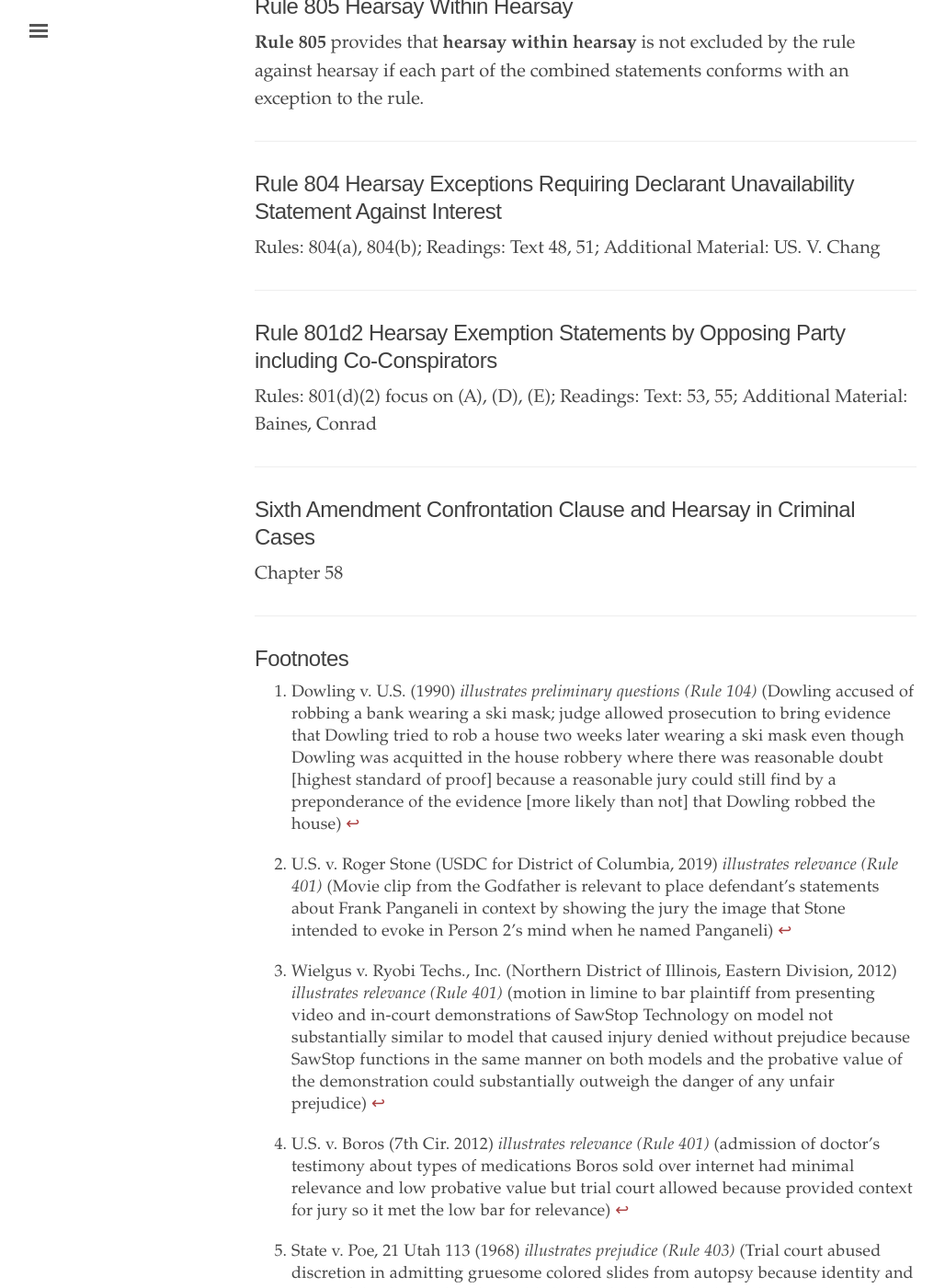
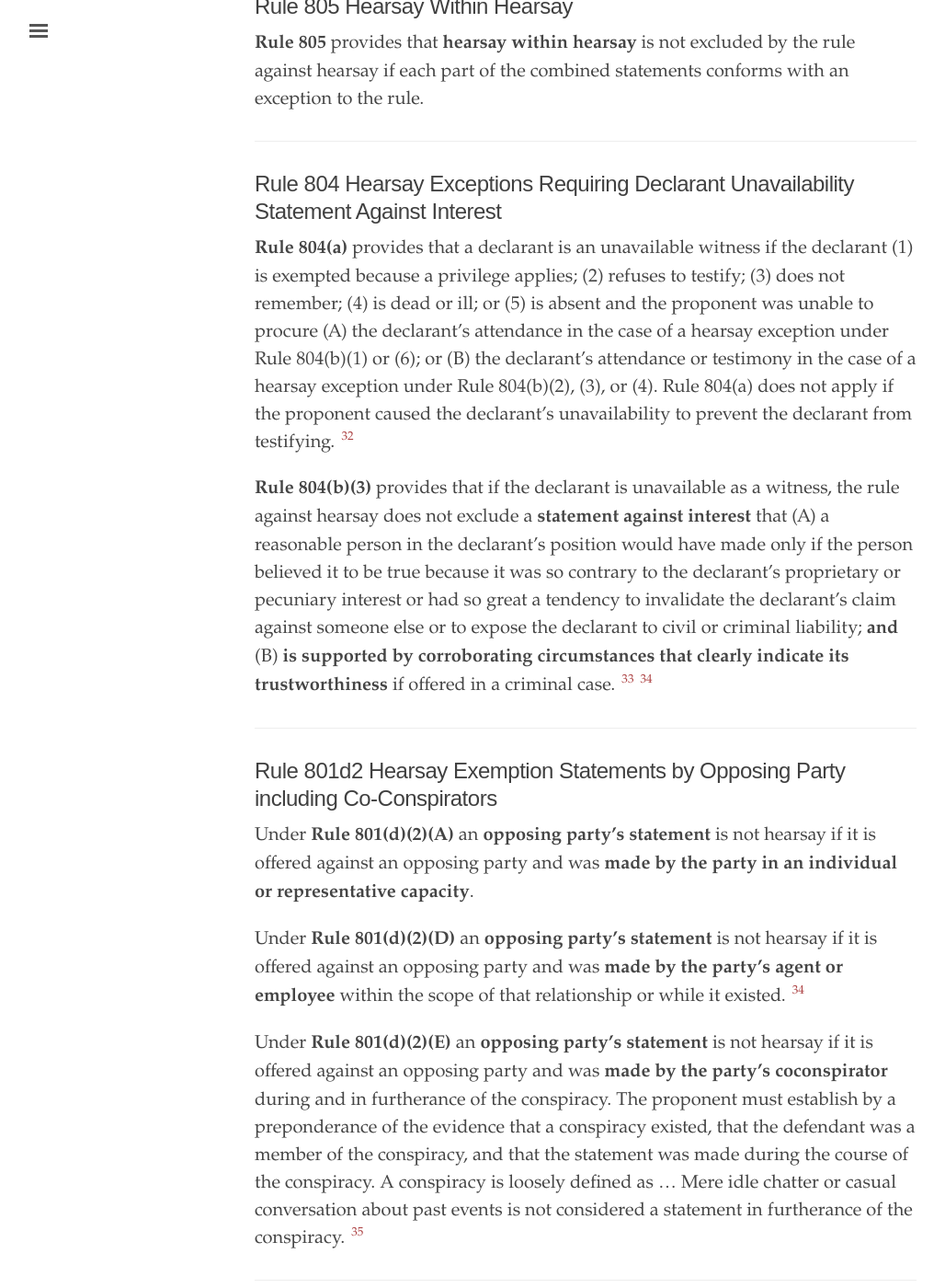
Before and after one commit to binipringle/right-to-be-forgotten, a Jekyll site: the page built from _texts/0-outline.md, in a window 1280 px wide and 1400 px high, scrolled down 10967 px. Shown: the whole window at 92% size, without its empty margins (3-1031 px from the left). Built offline with Jekyll 4.4.1, drawn with Linux system fonts in a browser that asks for light colours; some of the changed text lies outside the part shown.

Commit message:
updated outline

```diff
--- a/_texts/0-outline.md
+++ b/_texts/0-outline.md
@@ -309,21 +309,34 @@
 
 ## Rule 804 Hearsay Exceptions Requiring Declarant Unavailability Statement Against Interest
 
-Rules: 804(a), 804(b);
-Readings: Text 48, 51;
-Additional Material: US. V. Chang
+**Rule 804(a)** provides that a declarant is an unavailable witness if the declarant (1) is exempted because a privilege applies; (2) refuses to testify; (3) does not remember; (4) is dead or ill; or (5) is absent and the proponent was unable to procure (A) the declarant’s attendance in the case of a hearsay exception under Rule 804(b)(1) or (6); or (B) the declarant’s attendance or testimony in the case of a hearsay exception under Rule 804(b)(2), (3), or (4). Rule 804(a) does not apply if the proponent caused the declarant’s unavailability to prevent the declarant from testifying. [^32]
+
+**Rule 804(b)(3)** provides that if the declarant is unavailable as a witness, the rule against hearsay does not exclude a **statement against interest** that (A) a reasonable person in the declarant’s position would have made only if the person believed it to be true because it was so contrary to the declarant’s proprietary or pecuniary interest or had so great a tendency to invalidate the declarant’s claim against someone else or to expose the declarant to civil or criminal liability; **and** (B) **is supported by corroborating circumstances that clearly indicate its trustworthiness** if offered in a criminal case. [^33] [^34]
+
+[^32]:Hypo Hardin's taped conversations with Stone and Johnson (Hypo for class 24) *illustrates statement against interest exception to rule against hearsay* (if Hardin's statement used against Stone the statement is untrustworthy because Hardin was cooperating with prosecutors when he taped the conversation [no idea whether I got this right])
+
+[^33]:United States v. Chang 999 F,3d 1059 (C.A. 7th 2021) *illustrates statement against interest exception to rule against hearsay* (Court barred Lola Chang's self-incriminating statements exculpating Ely Lao where they had been arrested in a car that broke down on the highway and cops found drugs and illegally modified guns in the car, because the court found her statements untrustworthy because either coerced [cops thought maybe partner abuse] or for affection [cops thought Chang and Lao were "culturally" married] and because other evidence contradicted what Chang said)
 
 ---
 
 ## Rule 801d2 Hearsay Exemption Statements by Opposing Party including Co-Conspirators
 
-Rules: 801(d)(2) focus on (A), (D), (E);
-Readings: Text: 53, 55;
-Additional Material: Baines, Conrad
+Under **Rule 801(d)(2)(A)** an **opposing party's statement** is not hearsay if it is offered against an opposing party and was **made by the party in an individual or representative capacity**.
+
+Under **Rule 801(d)(2)(D)** an **opposing party's statement** is not hearsay if it is offered against an opposing party and was **made by the party’s agent or employee** within the scope of that relationship or while it existed. [^34]
+
+Under **Rule 801(d)(2)(E)** an **opposing party's statement** is not hearsay if it is offered against an opposing party and was **made by the party’s coconspirator** during and in furtherance of the conspiracy. The proponent must establish by a preponderance of the evidence that a conspiracy existed, that the defendant was a member of the conspiracy, and that the statement was made during the course of the conspiracy. A conspiracy is loosely defined as ... Mere idle chatter or casual conversation about past events is not considered a statement in furtherance of the conspiracy. [^35]
+
+[^34]:Baines v. Walgreen 863 F.3d 656 (7th Cir. 2007) *illustrates opposing party's statement made by agent or employee; also illustrates hearsay within hearsay* (Baines allowed to admit Martin's statement that Ruehs stated that Birch told Ruehs not to hire Baines because Martin was a Walgreen's employee and Ruehs was her supervisor and statements were within the scope of employment, and because innermost level of testimony [what Birch said to Ruehs] was not a statement but a command)
+
+[^35]:Hypo Hardin's taped conversations with Stone and Johnson (Hypo for class 24) *illustrates statement of opposing party exception to rule against hearsay* (go back and look at rules and hypo because not getting this)
 
 ---
 
 ## Sixth Amendment Confrontation Clause and Hearsay in Criminal Cases
+
+Amendment VI. In all criminal prosecutions, the accused shall enjoy the right to a speedy and public trial, by an impartial jury of the state and district wherein the crime shall have been committed, which district shall have been previously ascertained by law, and to be informed of the nature and cause of the accusation; to be confronted with the witnesses against him; to have compulsory process for obtaining witnesses in his favor, and to have the assistance of counsel for his defense.
+
 
 Chapter 58
 
```
